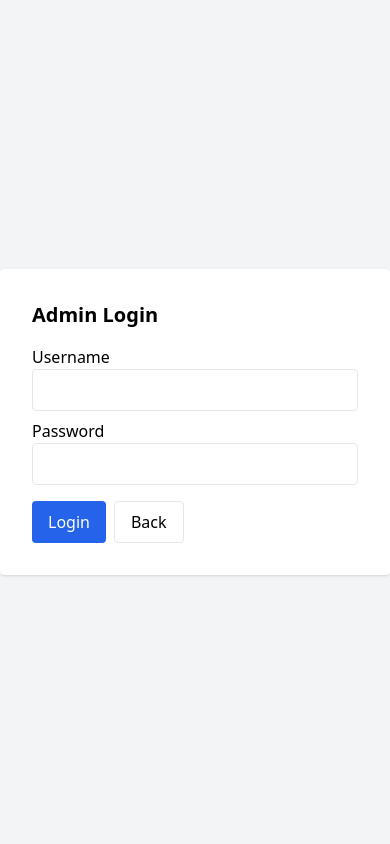
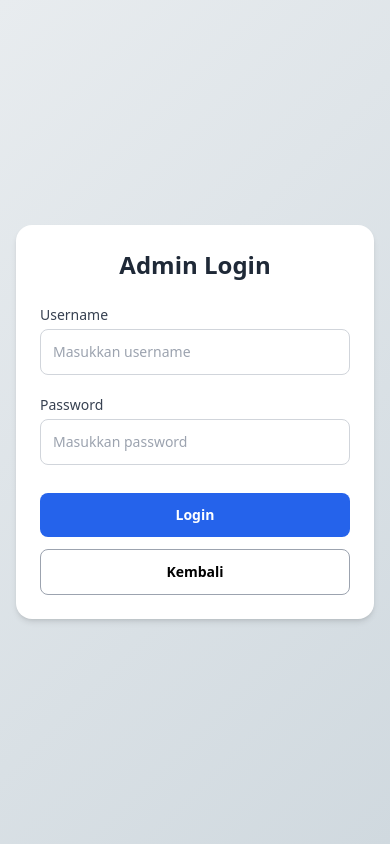
Before and after one commit to jodijonatan/SiVoting, a PHP site: page /public/admin_login.php in a window 390 px wide. Run offline with PHP 8.4, Linux system fonts and the light colour scheme; some libraries are stand-ins or nearby versions.

Commit message:
update responsivitass

```diff
--- a/public/admin_login.php
+++ b/public/admin_login.php
@@ -10,6 +10,7 @@ if ($_SERVER['REQUEST_METHOD'] === 'POST') {
   $stmt->bind_param('s', $username);
   $stmt->execute();
   $res = $stmt->get_result();
+
   if ($row = $res->fetch_assoc()) {
     if (password_verify($password, $row['password'])) {
       $_SESSION['user_id'] = $row['id'];
@@ -19,34 +20,93 @@ if ($_SERVER['REQUEST_METHOD'] === 'POST') {
       exit;
     }
   }
+
   flash('error', 'Login gagal: username/password salah.');
 }
 ?>
 <!doctype html>
-<html>
+<html lang="id">
 
 <head>
   <meta charset="utf-8">
+
+  <!-- ✅ Wajib agar responsif -->
+  <meta name="viewport" content="width=device-width, initial-scale=1">
+
   <title>Admin Login</title>
+
   <script src="https://cdn.tailwindcss.com"></script>
   <link rel="icon" type="image/png" href="../assets/favicon.png">
+
+  <style>
+    body {
+      background: linear-gradient(135deg, #e8ecef, #d0d9df);
+    }
+  </style>
 </head>
 
-<body class="bg-gray-100 flex items-center justify-center min-h-screen">
-  <div class="bg-white p-8 rounded shadow max-w-md w-full">
-    <h2 class="text-xl font-bold mb-4">Admin Login</h2>
+<body class="flex items-center justify-center min-h-screen p-4 overflow-x-hidden">
+
+  <!-- ✅ Card Login Responsif -->
+  <div class="bg-white w-full max-w-sm sm:max-w-md p-6 sm:p-8 rounded-2xl shadow-md
+              transition hover:shadow-xl duration-300">
+
+    <h2 class="text-2xl sm:text-3xl font-bold mb-6 text-gray-800 text-center">
+      Admin Login
+    </h2>
+
+    <!-- ✅ Flash Error -->
     <?php if ($m = flash('error')): ?>
-      <div class="bg-red-100 text-red-700 p-2 mb-3 rounded"><?php echo e($m); ?></div>
+      <div class="bg-red-100 border border-red-300 text-red-700 p-3 mb-4 rounded-lg text-sm sm:text-base">
+        <?= e($m); ?>
+      </div>
     <?php endif; ?>
-    <form method="post">
-      <label class="block mb-2">Username<input name="username" required class="w-full p-2 border rounded"></label>
-      <label class="block mb-4">Password<input name="password" type="password" required class="w-full p-2 border rounded"></label>
-      <div class="flex gap-2">
-        <button class="px-4 py-2 bg-blue-600 text-white rounded">Login</button>
-        <a href="../index.php" class="px-4 py-2 border rounded">Back</a>
+
+    <!-- ✅ Form Login -->
+    <form method="post" class="space-y-5">
+
+      <div>
+        <label class="block text-gray-700 font-medium mb-1 text-sm sm:text-base">
+          Username
+        </label>
+        <input name="username"
+          required
+          placeholder="Masukkan username"
+          class="w-full p-3 border border-gray-300 rounded-lg text-gray-800
+                      focus:ring-2 focus:ring-blue-500 outline-none text-sm sm:text-base">
+      </div>
+
+      <div>
+        <label class="block text-gray-700 font-medium mb-1 text-sm sm:text-base">
+          Password
+        </label>
+        <input name="password" type="password"
+          required
+          placeholder="Masukkan password"
+          class="w-full p-3 border border-gray-300 rounded-lg text-gray-800
+                      focus:ring-2 focus:ring-blue-500 outline-none text-sm sm:text-base">
+      </div>
+
+      <!-- ✅ Tombol Responsif -->
+      <div class="flex flex-col sm:flex-row gap-3 pt-2">
+
+        <button
+          class="flex-1 px-4 py-3 bg-blue-600 hover:bg-blue-700 text-white rounded-lg
+                 font-semibold transition text-sm sm:text-base text-center">
+          Login
+        </button>
+
+        <a href="../index.php"
+          class="flex-1 px-4 py-3 border border-gray-400 rounded-lg text-center
+                  hover:bg-gray-100 transition font-semibold text-sm sm:text-base">
+          Kembali
+        </a>
+
       </div>
     </form>
+
   </div>
+
 </body>
 
 </html>
```
Also changed, not shown: index.php (+40 -8 lines), public/voter_dashboard.php (+36 -23 lines), public/voter_login.php (+27 -21 lines).
